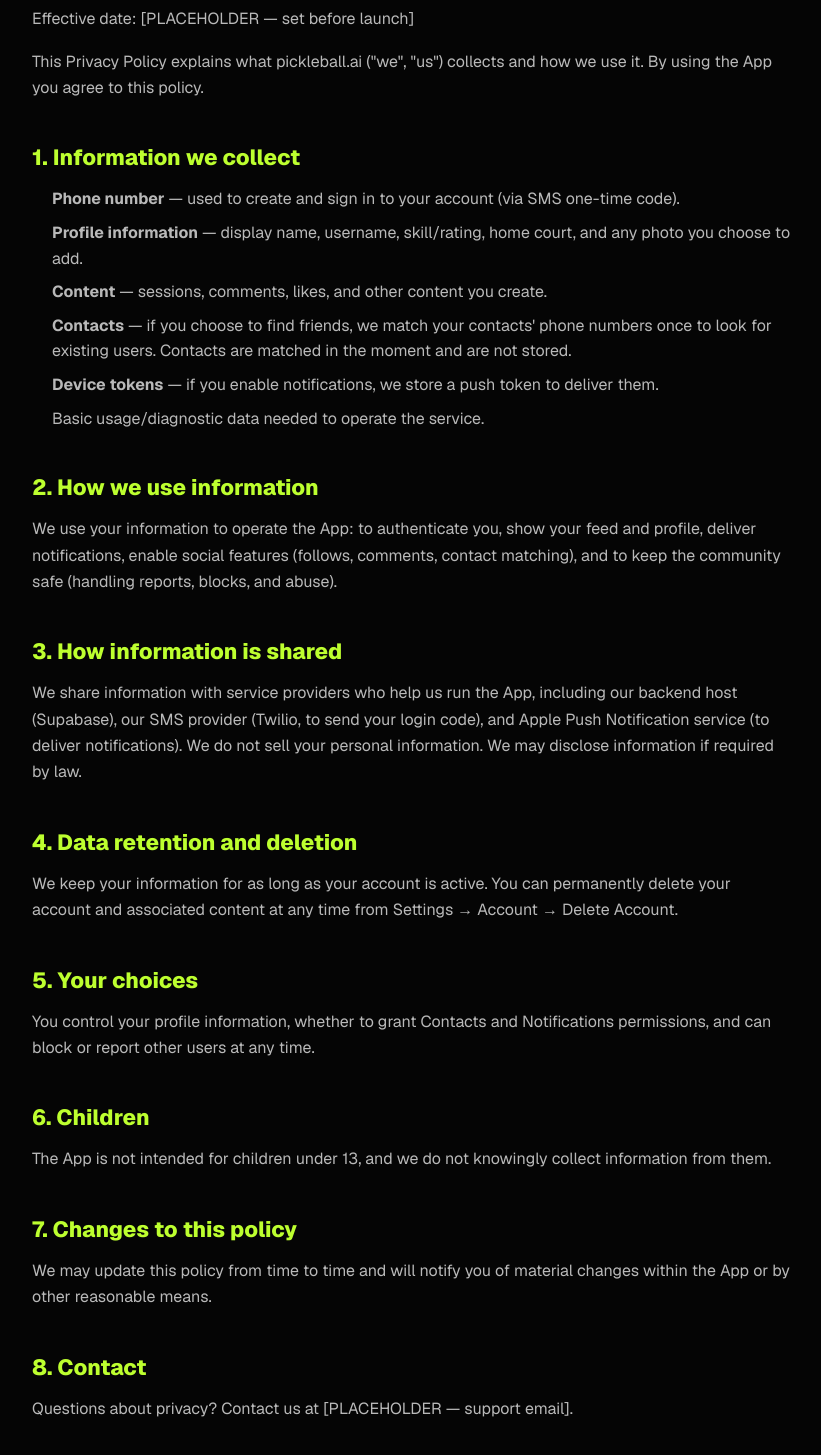
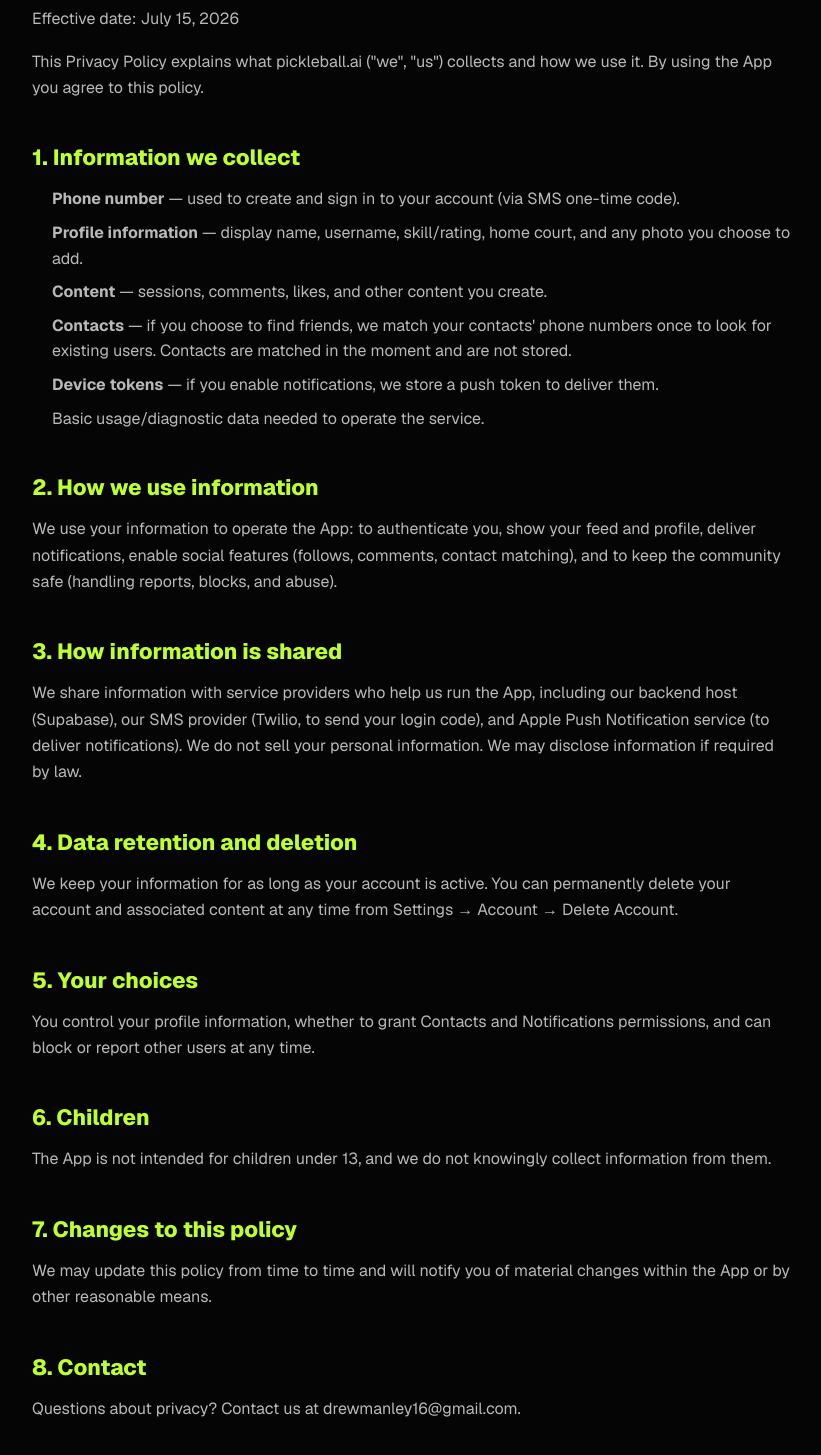
Before and after one commit to drewmanley16/pickleball.ai-web, a Next.js app: page /privacy in a window 1280 px wide. Shown: the part 219-1674 px from the top of the page, without its empty margins (228-1049 px from the left). Built offline with nearby package versions, Linux system fonts and the light colour scheme.

Commit message:
feat: add drew email and effective date

```diff
--- a/app/globals.css
+++ b/app/globals.css
@@ -102,3 +102,5 @@
 .legal-body li { margin:0 0 8px; color:rgba(255,255,255,.72); font-size:16px; line-height:1.6; }
 .legal-body a { color:var(--acid); text-decoration:underline; }
 .legal-note { margin:0 0 32px; padding:14px 16px; border:1px solid rgba(189,255,47,.4); border-radius:6px; background:rgba(189,255,47,.08); color:rgba(255,255,255,.8); font-size:14px; }
+.footer-legal-link { color:rgba(255,255,255,.6); transition:color .2s; }
+.footer-legal-link:hover { color:var(--acid); }
--- a/app/page.tsx
+++ b/app/page.tsx
@@ -219,7 +219,7 @@
         <div data-reveal><WaitlistForm dark={false} /></div>
       </section>
 
-      <footer><a className="wordmark" href="#top">pickleball<span>.ai</span></a><p>Made for matches that matter.</p><p>© 2026 pickleball.ai</p></footer>
+      <footer><a className="wordmark" href="#top">pickleball<span>.ai</span></a><p>Made for matches that matter.</p><p><a className="footer-legal-link" href="/terms">Terms</a> · <a className="footer-legal-link" href="/privacy">Privacy</a><br />© 2026 pickleball.ai</p></footer>
     </main>
   );
 }
--- a/app/privacy/page.tsx
+++ b/app/privacy/page.tsx
@@ -6,8 +6,8 @@
   description: "How pickleball.ai collects and uses your information.",
 };
 
-const EFFECTIVE_DATE = "[PLACEHOLDER — set before launch]";
-const SUPPORT_EMAIL = "[PLACEHOLDER — support email]";
+const EFFECTIVE_DATE = "July 15, 2026";
+const SUPPORT_EMAIL = "drewmanley16@gmail.com";
 
 export default function PrivacyPage() {
   return (
--- a/app/terms/page.tsx
+++ b/app/terms/page.tsx
@@ -6,8 +6,8 @@
   description: "The terms that govern your use of pickleball.ai.",
 };
 
-const EFFECTIVE_DATE = "[PLACEHOLDER — set before launch]";
-const SUPPORT_EMAIL = "[PLACEHOLDER — support email]";
+const EFFECTIVE_DATE = "July 15, 2026";
+const SUPPORT_EMAIL = "drewmanley16@gmail.com";
 
 export default function TermsPage() {
   return (
```
